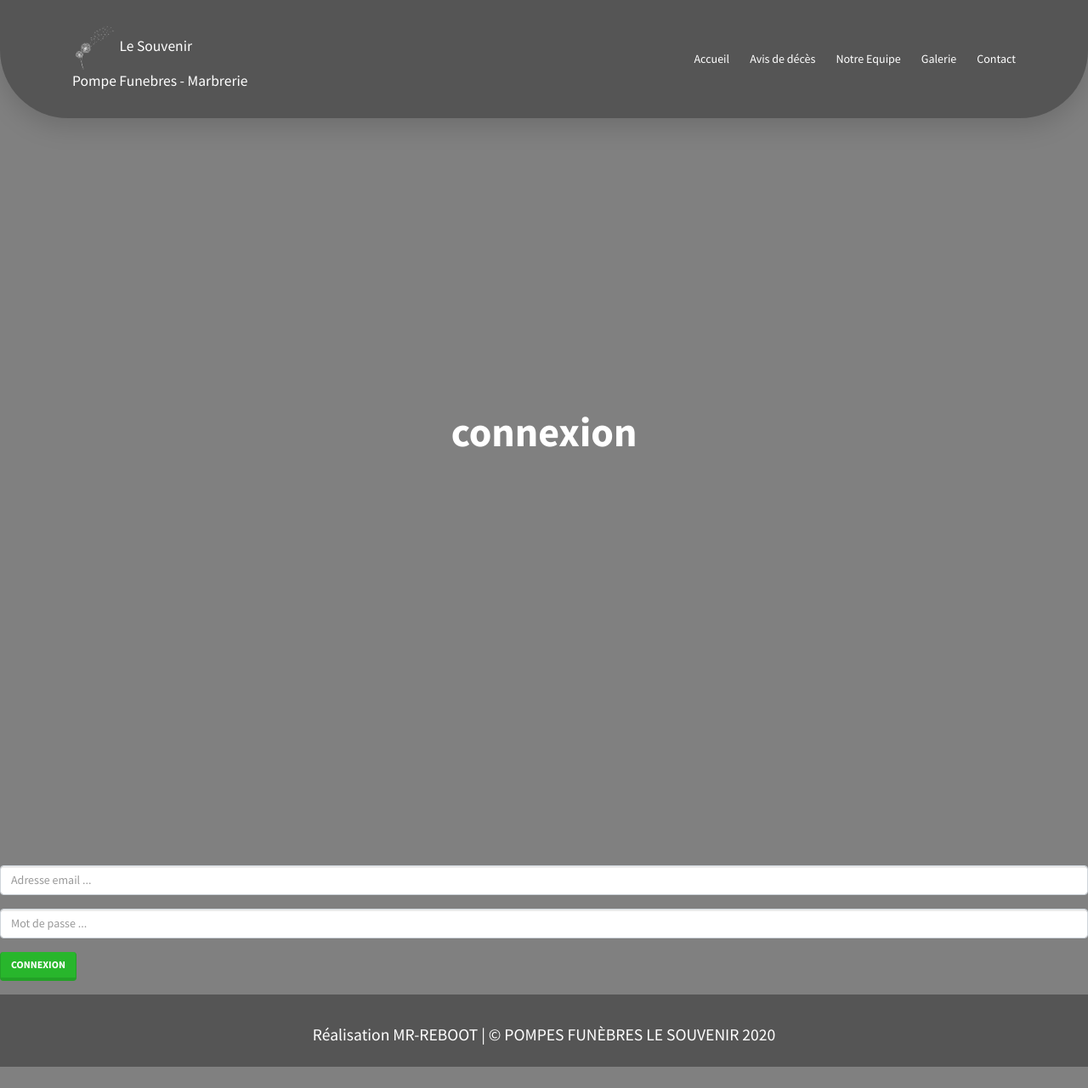
After one commit to axeltaine/pfsouvenir, a Symfony app: template templates/blog/login.html.twig in a window 1280 px wide. The commit adds this page. Shown: the whole page at 85% size. Run offline with Twig, Linux system fonts and the light colour scheme; the template is opened without the code that fills it, so the values that code supplies are empty; some libraries are stand-ins or nearby versions.

Commit message:
security user

```diff
--- a/templates/base.html.twig
+++ b/templates/base.html.twig
@@ -46,9 +46,14 @@
 								<li class="nav-item pl-4 pl-md-0 ml-0 ml-md-4">
 									<a class="nav-link" href="{{path('contact')}}">Contact</a>
                                 </li>
+                                {% if app.user %}
                                 <li class="nav-item pl-4 pl-md-0 ml-0 ml-md-4">
 									<a class="nav-link" href="{{path('create_deces')}}">Ajouter un décès</a>
                                 </li>
+                                  <li class="nav-item pl-4 pl-md-0 ml-0 ml-md-4">
+									<a class="nav-link" href="{{path('security_logout')}}">Deconnexion</a>
+                                </li>
+                                {% endif %}
 							</ul>
 						</div>
 
--- /dev/null
+++ b/templates/blog/login.html.twig
@@ -0,0 +1,18 @@
+{% extends 'base.html.twig' %}
+{% block title %}Pompe Funebres Le Souvenir{% endblock %}
+{% block stylesheets %}
+{% endblock %}
+{% block body %}
+<h1 style="margin:10em;">connexion</h1>
+<form action="{{ path('security_login') }}" method="post">
+    <div class="form-group">
+        <input placeholder="Adresse email ..." required name="_username" type="text" class="form-control">
+    </div>
+    <div class="form-group">
+        <input placeholder="Mot de passe ..." required name="_password" type="password" class="form-control">
+    </div>
+    <div class="form-group">
+        <button type="submit" class="btn btn-success">Connexion</button>
+    </div>
+</form>
+{% endblock %}
```
Also changed, not shown: src/Controller/BlogController.php (+11 -0 lines), src/Entity/User.php (+15 -1 lines), 1 other file.
